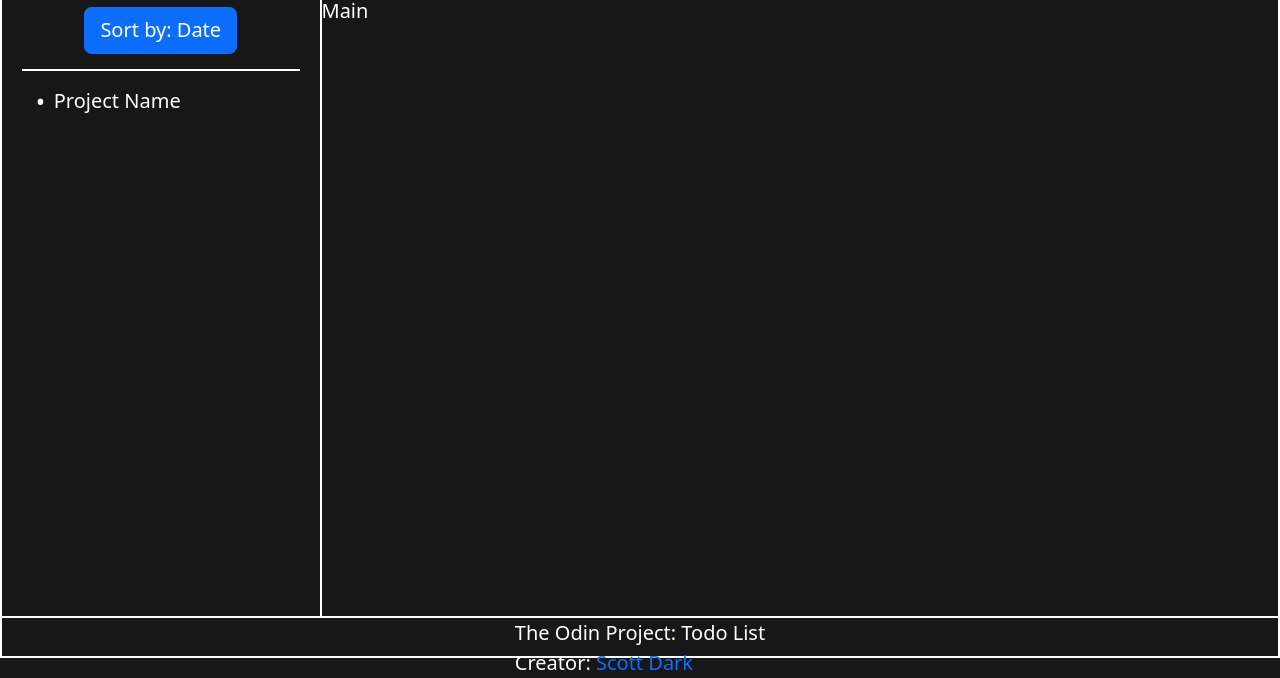
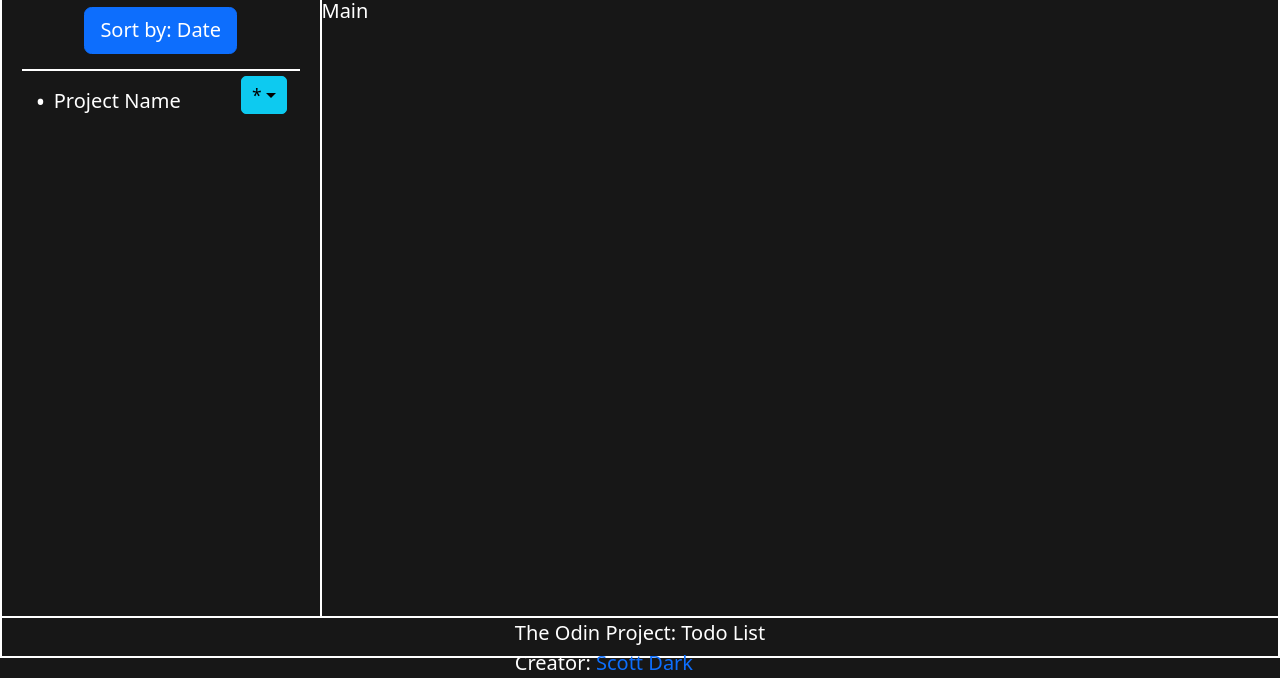
Before and after one commit to ScottDark/top-todo-list, a website built with webpack: page src/index.html in a window 1280 px wide. Shown: the part 142-820 px from the top of the page. Built offline with nearby package versions, Linux system fonts and the light colour scheme.

Commit message:
Added functionality to project item

```diff
--- a/src/modules/create-project-item.js
+++ b/src/modules/create-project-item.js
@@ -1,5 +1,6 @@
 import createTextElement from "./create-textElement";
 import getEditableContent from "./get-editablecontent";
+import createPriorityDropdown from "./create-priority-dropdown";
 
 export default function createProjectItem() {
   // Project Container
@@ -20,6 +21,11 @@ export default function createProjectItem() {
   );
   newProjectEditableTitle.setAttribute("contenteditable", "true");
   selectProjectItem.appendChild(newProjectEditableTitle);
+  getEditableContent("projectNameData", newProjectEditableTitle);
 
-  getEditableContent("projectNameData", newProjectEditableTitle);
+  // Create dropdown priority
+  let newDivDropdown = createTextElement("", "div", "dropdown");
+  selectProjectItem.appendChild(newDivDropdown);
+  const selectDivDropDown = document.querySelector(".dropdown");
+  createPriorityDropdown(selectDivDropDown);
 }
--- a/src/scss/styles.scss
+++ b/src/scss/styles.scss
@@ -206,6 +206,7 @@ $contentChildSelector: "#content > div";
   grid-column: 2 / 3;
   align-self: center;
   justify-self: start;
+  white-space: pre-wrap;
 }
 // Project container and item section END
 
```
